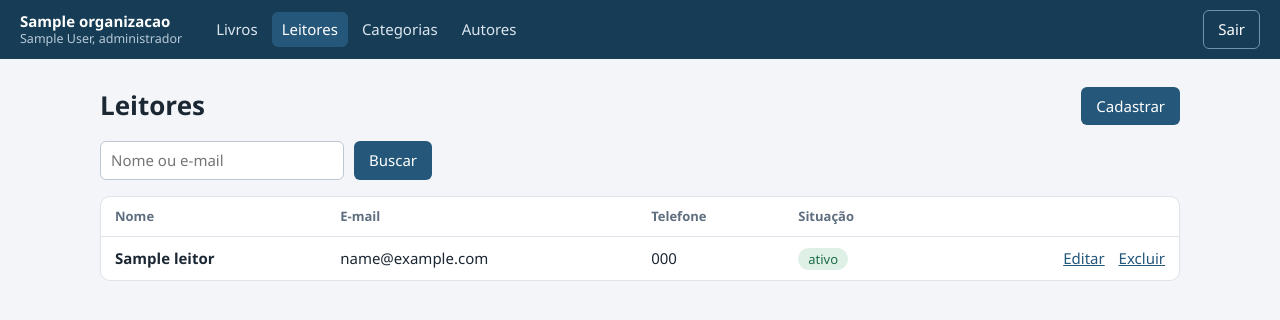
After one commit to AndreyViolante/biblioteca, a Django app: page /leitores/ in a window 1280 px wide. The commit adds this page. Shown: the top 320 px of the page. Run offline with Django 5.2, Linux system fonts and the light colour scheme; a user stored in the database is signed in; tables that the repository leaves empty hold one stand-in row (values such as "Sample post").

Commit message:
feat: CRUD de leitores com busca

```diff
--- a/acervo/urls.py
+++ b/acervo/urls.py
@@ -17,4 +17,9 @@ urlpatterns = [
     path('autores/novo/', views.novo_autor, name='novo_autor'),
     path('autores/<int:pk>/editar/', views.editar_autor, name='editar_autor'),
     path('autores/<int:pk>/excluir/', views.excluir_autor, name='excluir_autor'),
+
+    path('leitores/', views.lista_leitores, name='leitores'),
+    path('leitores/novo/', views.novo_leitor, name='novo_leitor'),
+    path('leitores/<int:pk>/editar/', views.editar_leitor, name='editar_leitor'),
+    path('leitores/<int:pk>/excluir/', views.excluir_leitor, name='excluir_leitor'),
 ]
--- a/acervo/views.py
+++ b/acervo/views.py
@@ -5,8 +5,8 @@ from django.shortcuts import get_object_or_404, redirect, render
 
 from core.acesso import org_atual, papel_requerido, perfil_requerido
 
-from .forms import AutorForm, CategoriaForm, FiltroLivroForm, LivroForm
-from .models import Autor, Categoria, Livro
+from .forms import AutorForm, CategoriaForm, FiltroLivroForm, LeitorForm, LivroForm
+from .models import Autor, Categoria, Leitor, Livro
 
 
 # ---------- Funções comuns a todos os cadastros ----------
@@ -131,3 +131,29 @@ def editar_autor(request, pk):
 @papel_requerido('admin')
 def excluir_autor(request, pk):
     return _excluir(request, Autor, 'autores', pk)
+
+
+# ---------- Leitores (operador cadastra e edita; só admin exclui) ----------
+
+@perfil_requerido
+def lista_leitores(request):
+    qs = Leitor.objects.filter(organizacao=org_atual(request))
+    q = request.GET.get('q', '').strip()
+    if q:
+        qs = qs.filter(Q(nome__icontains=q) | Q(email__icontains=q))
+    return render(request, 'acervo/leitores.html', {'pagina': _paginar(request, qs), 'q': q})
+
+
+@perfil_requerido
+def novo_leitor(request):
+    return _salvar(request, LeitorForm, 'leitores', 'Novo leitor')
+
+
+@perfil_requerido
+def editar_leitor(request, pk):
+    return _salvar(request, LeitorForm, 'leitores', 'Editar leitor', pk)
+
+
+@papel_requerido('admin')
+def excluir_leitor(request, pk):
+    return _excluir(request, Leitor, 'leitores', pk)
--- /dev/null
+++ b/templates/acervo/leitores.html
@@ -0,0 +1,20 @@
+{% extends 'base.html' %}
+{% block titulo %}Leitores{% endblock %}
+{% block conteudo %}
+<div class="cabeca"><h1>Leitores</h1><a class="botao" href="{% url 'novo_leitor' %}">Cadastrar</a></div>
+<form class="filtro"><input name="q" value="{{ q }}" placeholder="Nome ou e-mail"> <button>Buscar</button></form>
+<div class="tabela"><table>
+  <thead><tr><th>Nome</th><th>E-mail</th><th>Telefone</th><th>Situação</th><th></th></tr></thead>
+  <tbody>
+  {% for leitor in pagina %}
+    <tr>
+      <td><strong>{{ leitor.nome }}</strong></td><td>{{ leitor.email }}</td><td class="num">{{ leitor.telefone }}</td>
+      <td><span class="selo {% if leitor.ativo %}ok{% endif %}">{{ leitor.ativo|yesno:'ativo,inativo' }}</span></td>
+      <td class="acoes"><a href="{% url 'editar_leitor' leitor.pk %}">Editar</a>
+        {% if user.perfil.eh_admin %}<a href="{% url 'excluir_leitor' leitor.pk %}">Excluir</a>{% endif %}</td>
+    </tr>
+  {% empty %}<tr><td colspan="5" class="suave">Nenhum leitor encontrado.</td></tr>{% endfor %}
+  </tbody>
+</table></div>
+{% include 'acervo/_paginas.html' %}
+{% endblock %}
--- a/templates/base.html
+++ b/templates/base.html
@@ -15,6 +15,7 @@
   </div>
   <nav>
     {% url 'livros' as u %}<a href="{{ u }}" {% if u in request.path %}class="ativo"{% endif %}>Livros</a>
+    {% url 'leitores' as u %}<a href="{{ u }}" {% if u in request.path %}class="ativo"{% endif %}>Leitores</a>
     {% url 'categorias' as u %}<a href="{{ u }}" {% if u in request.path %}class="ativo"{% endif %}>Categorias</a>
     {% url 'autores' as u %}<a href="{{ u }}" {% if u in request.path %}class="ativo"{% endif %}>Autores</a>
   </nav>
```
Also changed, not shown: acervo/forms.py (+7 -1 lines).
